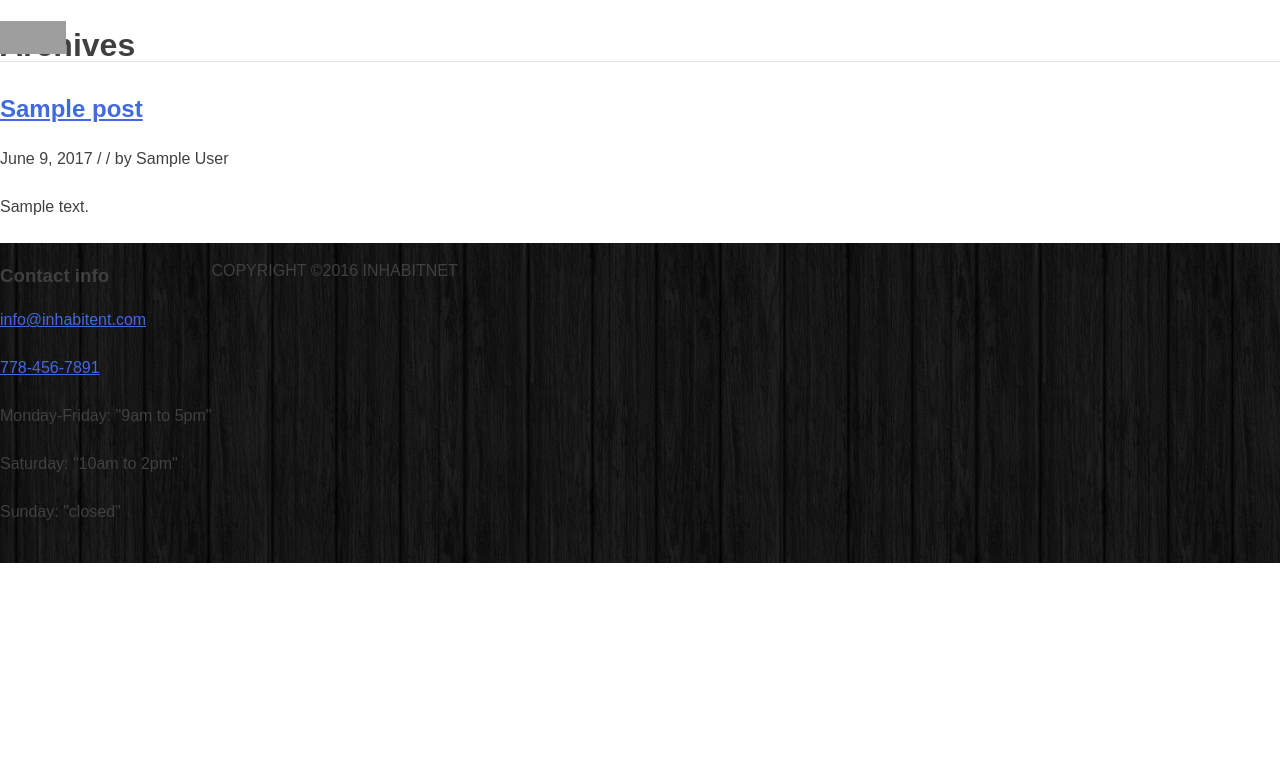
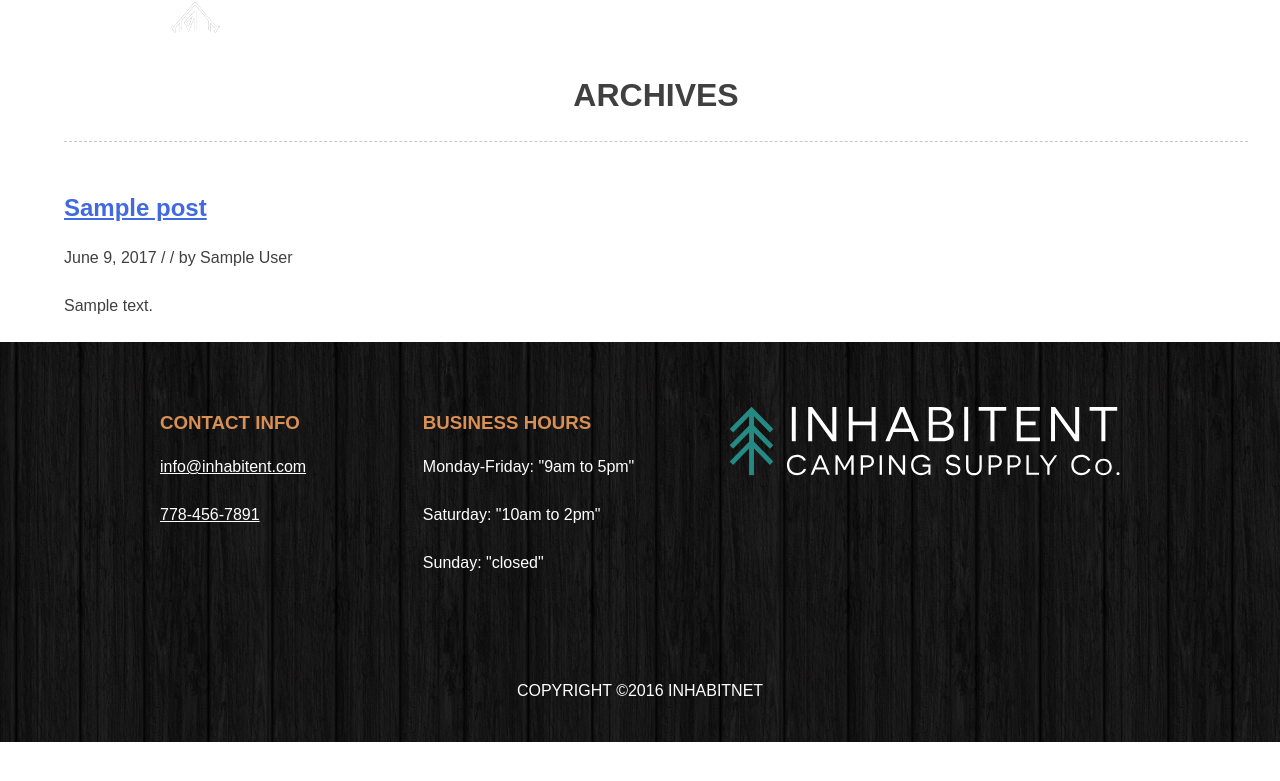
Before and after one commit to kelfano/Inhabitent, a WordPress theme: template themes/inhabitent/archive.php in a window 1280 px wide. Shown: the top 781 px of the page. Run offline with PHP 8.4 and a stand-in for WordPress, Linux system fonts and the light colour scheme; the site name, menu and one post (Sample post) are stand-ins, and other content is empty; grey boxes are pictures that could not be loaded.

Commit message:
Added scss and footer

```diff
--- a/themes/inhabitent/footer.php
+++ b/themes/inhabitent/footer.php
@@ -37,6 +37,7 @@
 					</div>
 					<div class ="footer-blocks-item">
 						<div class= "business-hours">
+							<h3>Business Hours</h3>
 							<p>
 								<span class="day-of-week">
 									Monday-Friday:
@@ -59,7 +60,7 @@
 					</div>
 					<div class ="footer-blocks-item">
 						<div class= "text-logo">
-							<a href="project-04/images/logos/inhabitent-logo-text-dark.svg" alt="Inhabitent logo"></a>
+							<a href="<?php echo site_url();?>"><img src="<?php echo get_template_directory_uri()?>/project-04/images/logos/inhabitent-logo-text.svg" alt ="Inhabitent-logo-text"></a>
 						</div>
 					</div>
 				</div>
--- a/themes/inhabitent/header.php
+++ b/themes/inhabitent/header.php
@@ -21,7 +21,8 @@
 			<a class="skip-link screen-reader-text" href="#content"><?php esc_html( 'Skip to content' ); ?></a>
 
 			<header id="masthead" class="site-header" role="banner">
-				<a href="<?php echo site_url();?>"><img src="http://tent.academy.red/wp-content/themes/inhabitent/images/inhabitent-logo-tent-white.svg" alt=""></a>
+				<!--<div class ="header-logo">-->
+					<a href="<?php echo site_url();?>"><img src="<?php echo get_template_directory_uri()?>/project-04/images/logos/inhabitent-logo-tent-white.svg"></a>
 					<nav id="site-navigation" class="main-navigation" role="navigation">
 						<button class="menu-toggle" aria-controls="primary-menu" aria-expanded="false"><?php esc_html( 'Primary Menu' ); ?></button>
 						<?php wp_nav_menu( array( 'theme_location' => 'primary', 'menu_id' => 'primary-menu' ) ); ?>
@@ -30,6 +31,7 @@
 					<div class="search">
 						<i class="fa fa-search"></i>
 					</div>
+				<!--<div>-->
 			</header><!-- #masthead -->
 
 			<div id="content" class="site-content">
--- a/themes/inhabitent/inc/extras.php
+++ b/themes/inhabitent/inc/extras.php
@@ -55,7 +55,23 @@ function inhabitent_login_title(){
 add_filter('login_headertitle','inhabitent_login_title');
 
 //Add the title to the shop page
+function inhabitent_theme_archive_title( $title ) {
+    if ( is_category() ) {
+        $title = single_cat_title( '', false );
+    } elseif ( is_tag() ) {
+        $title = single_tag_title( '', false );
+    } elseif ( is_author() ) {
+        $title = '<span class="vcard">' . get_the_author() . '</span>';
+    } elseif ( is_post_type_archive('products') ) {
+        $title = 'Shop Stuff';
+    } elseif ( is_tax() ) {
+        $title = single_term_title( '', false );
+    }
 
+    return $title;
+}
+
+add_filter( 'get_the_archive_title', 'inhabitent_theme_archive_title' );
 
 
 
--- /dev/null
+++ b/themes/inhabitent/sass/_about.scss
@@ -0,0 +1,29 @@
+/*--------------------------------------------------------------
+# About Page
+--------------------------------------------------------------*/
+
+//About
+div.img{
+	width: 100%;
+	height: 100vh;
+	background-size:cover;
+	display:flex;
+	justify-content: center;
+	align-items: center;
+
+	h1{
+		color:white;
+		text-transform: uppercase;
+	}
+}
+
+div.post{
+	width: 60%;
+	margin: 0 auto;
+	h2{
+		text-align: center;
+    color:#2f1339;
+    font-size:2.1rem;
+    text-transform: uppercase;
+	}
+}
--- a/themes/inhabitent/sass/_content.scss
+++ b/themes/inhabitent/sass/_content.scss
@@ -47,3 +47,122 @@
 .bypostauthor {
 	display: block;
 }
+
+//single post content
+.site-content{
+	padding-top: 50px;
+	margin-left: 4rem;
+
+	content-area{
+		padding-top: 3rem;
+
+		entry-header{
+			display:flex;
+
+			entry-title{
+				color:#d99054;
+				font-size:2.4rem;
+			}
+		}
+	}
+
+
+}
+
+//taxonomy-product-type post
+
+.page-header{
+	border-bottom: 1px dashed #c8c8c8;
+	margin-bottom:3rem;
+	margin-right:2rem;
+
+	h1{
+		text-align:center;
+		text-transform:uppercase;
+	}
+
+	div.taxonomy-description{
+		text-align: center;
+	}
+}
+
+.product-grid{
+	display:flex;
+	flex-wrap:wrap;
+	justify-content: space-between;
+	margin-bottom: 1.5rem;
+
+		section.product-grid-items{
+			border: 1px solid #e1e1e1;
+			flex: 0 1 23%;
+		}
+}
+
+
+
+
+//footer
+footer#colophon.site-footer{
+		background: url(../../project-04/images/dark-wood.png);
+		background-size: 512px 512px;
+		width:100%;
+		height:50vh;
+		display:flex;
+		flex-wrap:wrap;
+}
+
+.footer-blocks-container{
+			display: flex;
+			width:100%;
+			padding-left:10rem;
+			padding-right:10rem;
+		}
+
+.footer-blocks-item{
+			width:30%;
+			margin:3rem 0;
+			padding-right:1.5rem;
+
+			// business-hours span{
+			// 	font-weight: bold;
+			// }
+
+			h3{
+				color:#d99054;
+				text-transform: uppercase;
+			}
+
+			p{
+				color:#ffffff;
+
+				a{
+					color:#ffffff;
+				}
+			}
+		}
+
+.footer-blocks-item:last-child{
+	width:50%;
+	margin:3rem 0;
+	padding-right:0;
+}
+
+.text-logo{
+	margin:1rem 0;
+	display:flex;
+	justify-content: flex-end;
+
+					// img{
+					// 	height:280px
+					// 	width:50px;
+					// }
+	}
+
+	.site-info{
+		width:100%;
+	  text-align:center;
+
+		p{
+			color:#ffffff;
+		}
+	}
--- a/themes/inhabitent/sass/_navigation.scss
+++ b/themes/inhabitent/sass/_navigation.scss
@@ -130,3 +130,40 @@ a {
 		width: 50%;
 	}
 }
+
+//header
+.site-header{
+	display:flex;
+	position: fixed;
+	justify-content:space-around;
+	width: 90%;
+	margin: 0 auto;
+	align-items: center;
+	border-bottom:none;
+	a{
+			text-decoration:none;
+			color:white;
+			img{
+				width: 70px;
+				height: 33px;
+				margin-left:10rem;
+			}
+
+	}
+	nav.main-navigation{
+		display:flex;
+		justify-content: flex-end;
+
+		div ul{
+			li{
+				padding: 0 1em;
+				a{
+					color:white;
+				}
+			}
+		}
+	}
+	i{
+		color:white;
+	}
+}
--- a/themes/inhabitent/sass/style.scss
+++ b/themes/inhabitent/sass/style.scss
@@ -63,81 +63,4 @@ Nicolas Gallagher and Jonathan Neal http://necolas.github.com/normalize.css/
 @import "content";
 @import "media";
 @import "page-templates";
-
-//header
-.site-header{
-	display:flex;
-	position: fixed;
-	justify-content:space-around;
-	width: 100%;
-	margin: 0 auto;
-	align-items: center;
-	border-bottom:1px solid #e1e1e1;
-	a{
-			text-decoration:none;
-			color:white;
-			img{
-				width: 70px;
-				height: 33px;
-			}
-
-	}
-	nav.main-navigation{
-		display:flex;
-		justify-content: flex-end;
-
-		div ul{
-			li{
-				padding: 0 1em;
-				a{
-					color:white;
-				}
-			}
-		}
-	}
-	i{
-		color:white;
-	}
-}
-
-
-
-//About
-div.img{
-	width: 100%;
-	height: 100vh;
-	background-size:cover;
-	display:flex;
-	justify-content: center;
-	align-items: center;
-
-	h1{
-		color:white;
-		text-transform: uppercase;
-	}
-}
-
-div.post{
-	width: 60%;
-	margin: 0 auto;
-	h2{
-		text-align: center;
-	}
-}
-
-//footer
-footer#colophon.site-footer{
-		background: url(../../project-04/images/dark-wood.png);
-		background-size: 512px 512px;
-		width:100%;
-		height:40vh;
-		display:flex;
-
-		footer-blocks-container{
-			display: flex;
-		}
-		footer-blocks-item{
-			width:25%;
-			padding:3rem;
-		}
-	}
+@import "about";
--- a/themes/inhabitent/style.css
+++ b/themes/inhabitent/style.css
@@ -484,6 +484,36 @@ a {
   text-align: right;
   width: 50%; }
 
+.site-header {
+  display: -ms-flexbox;
+  display: flex;
+  position: fixed;
+  -ms-flex-pack: distribute;
+      justify-content: space-around;
+  width: 90%;
+  margin: 0 auto;
+  -ms-flex-align: center;
+      align-items: center;
+  border-bottom: none; }
+  .site-header a {
+    text-decoration: none;
+    color: white; }
+    .site-header a img {
+      width: 70px;
+      height: 33px;
+      margin-left: 10rem; }
+  .site-header nav.main-navigation {
+    display: -ms-flexbox;
+    display: flex;
+    -ms-flex-pack: end;
+        justify-content: flex-end; }
+    .site-header nav.main-navigation div ul li {
+      padding: 0 1em; }
+      .site-header nav.main-navigation div ul li a {
+        color: white; }
+  .site-header i {
+    color: white; }
+
 /*--------------------------------------------------------------
 # Accessibility
 --------------------------------------------------------------*/
@@ -592,6 +622,88 @@ a {
 .bypostauthor {
   display: block; }
 
+.site-content {
+  padding-top: 50px;
+  margin-left: 4rem; }
+  .site-content content-area {
+    padding-top: 3rem; }
+    .site-content content-area entry-header {
+      display: -ms-flexbox;
+      display: flex; }
+      .site-content content-area entry-header entry-title {
+        color: #d99054;
+        font-size: 2.4rem; }
+
+.page-header {
+  border-bottom: 1px dashed #c8c8c8;
+  margin-bottom: 3rem;
+  margin-right: 2rem; }
+  .page-header h1 {
+    text-align: center;
+    text-transform: uppercase; }
+  .page-header div.taxonomy-description {
+    text-align: center; }
+
+.product-grid {
+  display: -ms-flexbox;
+  display: flex;
+  -ms-flex-wrap: wrap;
+      flex-wrap: wrap;
+  -ms-flex-pack: justify;
+      justify-content: space-between;
+  margin-bottom: 1.5rem; }
+  .product-grid section.product-grid-items {
+    border: 1px solid #e1e1e1;
+    -ms-flex: 0 1 23%;
+        flex: 0 1 23%; }
+
+footer#colophon.site-footer {
+  background: url(../../project-04/images/dark-wood.png);
+  background-size: 512px 512px;
+  width: 100%;
+  height: 50vh;
+  display: -ms-flexbox;
+  display: flex;
+  -ms-flex-wrap: wrap;
+      flex-wrap: wrap; }
+
+.footer-blocks-container {
+  display: -ms-flexbox;
+  display: flex;
+  width: 100%;
+  padding-left: 10rem;
+  padding-right: 10rem; }
+
+.footer-blocks-item {
+  width: 30%;
+  margin: 3rem 0;
+  padding-right: 1.5rem; }
+  .footer-blocks-item h3 {
+    color: #d99054;
+    text-transform: uppercase; }
+  .footer-blocks-item p {
+    color: #ffffff; }
+    .footer-blocks-item p a {
+      color: #ffffff; }
+
+.footer-blocks-item:last-child {
+  width: 50%;
+  margin: 3rem 0;
+  padding-right: 0; }
+
+.text-logo {
+  margin: 1rem 0;
+  display: -ms-flexbox;
+  display: flex;
+  -ms-flex-pack: end;
+      justify-content: flex-end; }
+
+.site-info {
+  width: 100%;
+  text-align: center; }
+  .site-info p {
+    color: #ffffff; }
+
 /*--------------------------------------------------------------
 # Media
 --------------------------------------------------------------*/
@@ -656,35 +768,9 @@ object {
 # Page Templates
 --------------------------------------------------------------*/
 /* Front page */
-.site-header {
-  display: -ms-flexbox;
-  display: flex;
-  position: fixed;
-  -ms-flex-pack: distribute;
-      justify-content: space-around;
-  width: 100%;
-  margin: 0 auto;
-  -ms-flex-align: center;
-      align-items: center;
-  border-bottom: 1px solid #e1e1e1; }
-  .site-header a {
-    text-decoration: none;
-    color: white; }
-    .site-header a img {
-      width: 70px;
-      height: 33px; }
-  .site-header nav.main-navigation {
-    display: -ms-flexbox;
-    display: flex;
-    -ms-flex-pack: end;
-        justify-content: flex-end; }
-    .site-header nav.main-navigation div ul li {
-      padding: 0 1em; }
-      .site-header nav.main-navigation div ul li a {
-        color: white; }
-  .site-header i {
-    color: white; }
-
+/*--------------------------------------------------------------
+# About Page
+--------------------------------------------------------------*/
 div.img {
   width: 100%;
   height: 100vh;
@@ -703,18 +789,7 @@ div.post {
   width: 60%;
   margin: 0 auto; }
   div.post h2 {
-    text-align: center; }
-
-footer#colophon.site-footer {
-  background: url(../../project-04/images/dark-wood.png);
-  background-size: 512px 512px;
-  width: 100%;
-  height: 40vh;
-  display: -ms-flexbox;
-  display: flex; }
-  footer#colophon.site-footer footer-blocks-container {
-    display: -ms-flexbox;
-    display: flex; }
-  footer#colophon.site-footer footer-blocks-item {
-    width: 25%;
-    padding: 3rem; }
+    text-align: center;
+    color: #2f1339;
+    font-size: 2.1rem;
+    text-transform: uppercase; }
--- a/themes/inhabitent/taxonomy-product-type.php
+++ b/themes/inhabitent/taxonomy-product-type.php
@@ -19,9 +19,11 @@ get_header(); ?>
 				?>
 			</header><!-- .page-header -->
 
+		<section class ="product-grid">
 			<?php /* Start the Loop */ ?>
 			<?php while ( have_posts() ) : the_post(); ?>
 
+			<section class ="product-grid-items">
         <article id="post-<?php the_ID(); ?>" <?php post_class(); ?>>
           <header class="entry-header">
             <?php if ( has_post_thumbnail() ) : ?>
@@ -41,10 +43,13 @@ get_header(); ?>
             <?php echo CFS()->get( 'price' ); ?>
           </div><!-- .entry-content -->
         </article><!-- #post-## -->
+			</section>
 
 			<?php endwhile; ?>
 
 			<?php the_posts_navigation(); ?>
+
+		</section>
 
 		<?php else : ?>
 
--- a/themes/inhabitent/templates/front-page.php
+++ b/themes/inhabitent/templates/front-page.php
@@ -3,7 +3,7 @@ get_header();
 ?>
 
 <div class="img" style="background-image:linear-gradient( rgba(0,0,0,0.5), rgba(0,0,0,.5)),url(<?php echo get_the_post_thumbnail_url();?>);">
-  <img src="http://tent.academy.red/wp-content/themes/inhabitent/images/inhabitent-logo-full.svg" class="logo" alt="Inhabitent full logo">
+  <img src="<?php echo get_template_directory_uri()?>/project-04/images/logos/inhabitent-logo-full.svg" class="logo" alt="Inhabitent full logo">
 </div>
 <div class ="post">
 <?php if (have_posts()) : while (have_posts()) : the_post(); ?>
```
Also changed, not shown: themes/inhabitent/archive-products.php (+3 -5 lines), themes/inhabitent/single-products.php (+2 -6 lines), themes/inhabitent/templates/page-about.php (+4 -4 lines), themes/inhabitent/build/css/style.min.css, 1 other file. Lines whose indentation alone changed are shown as unchanged.
